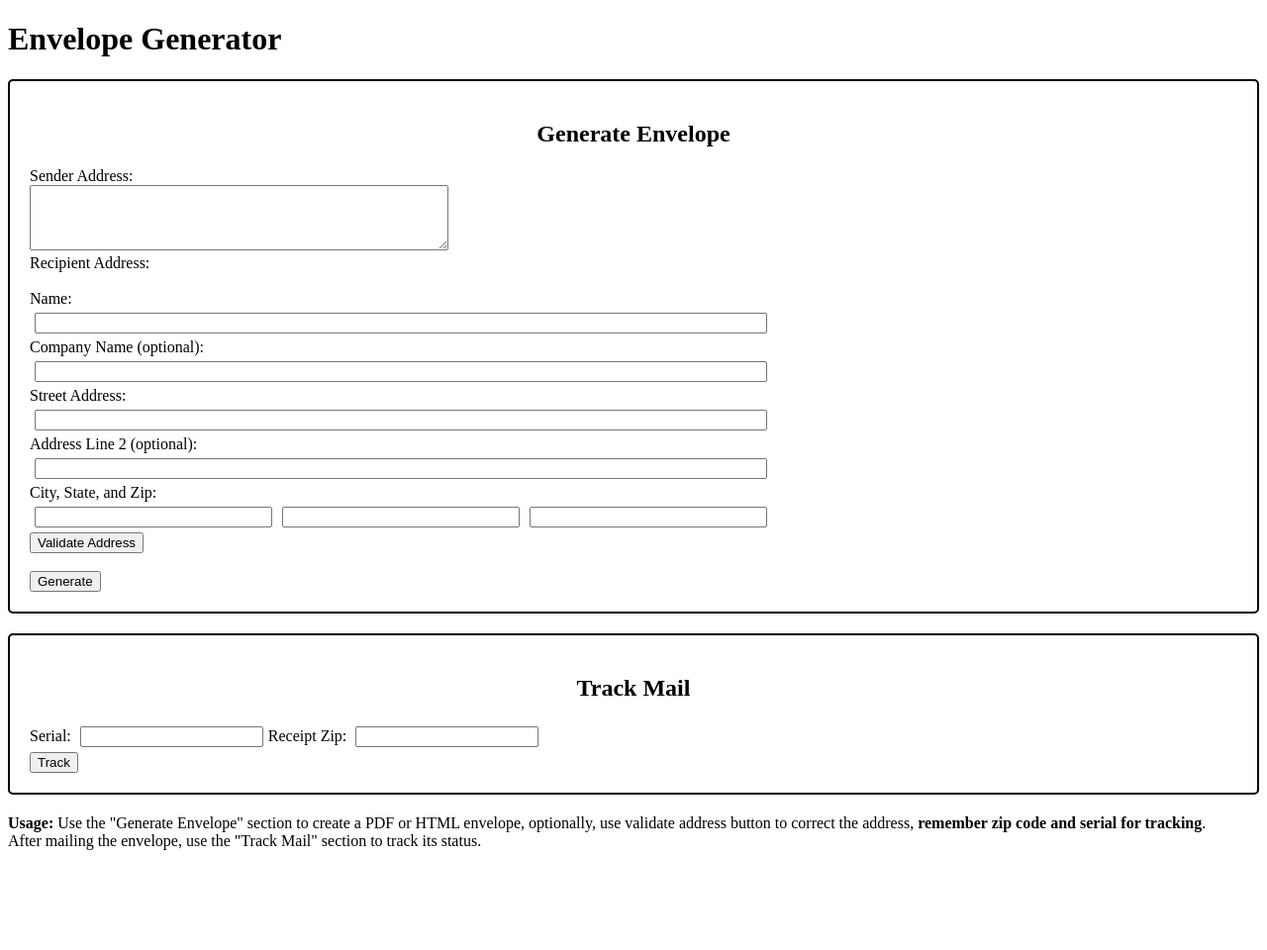
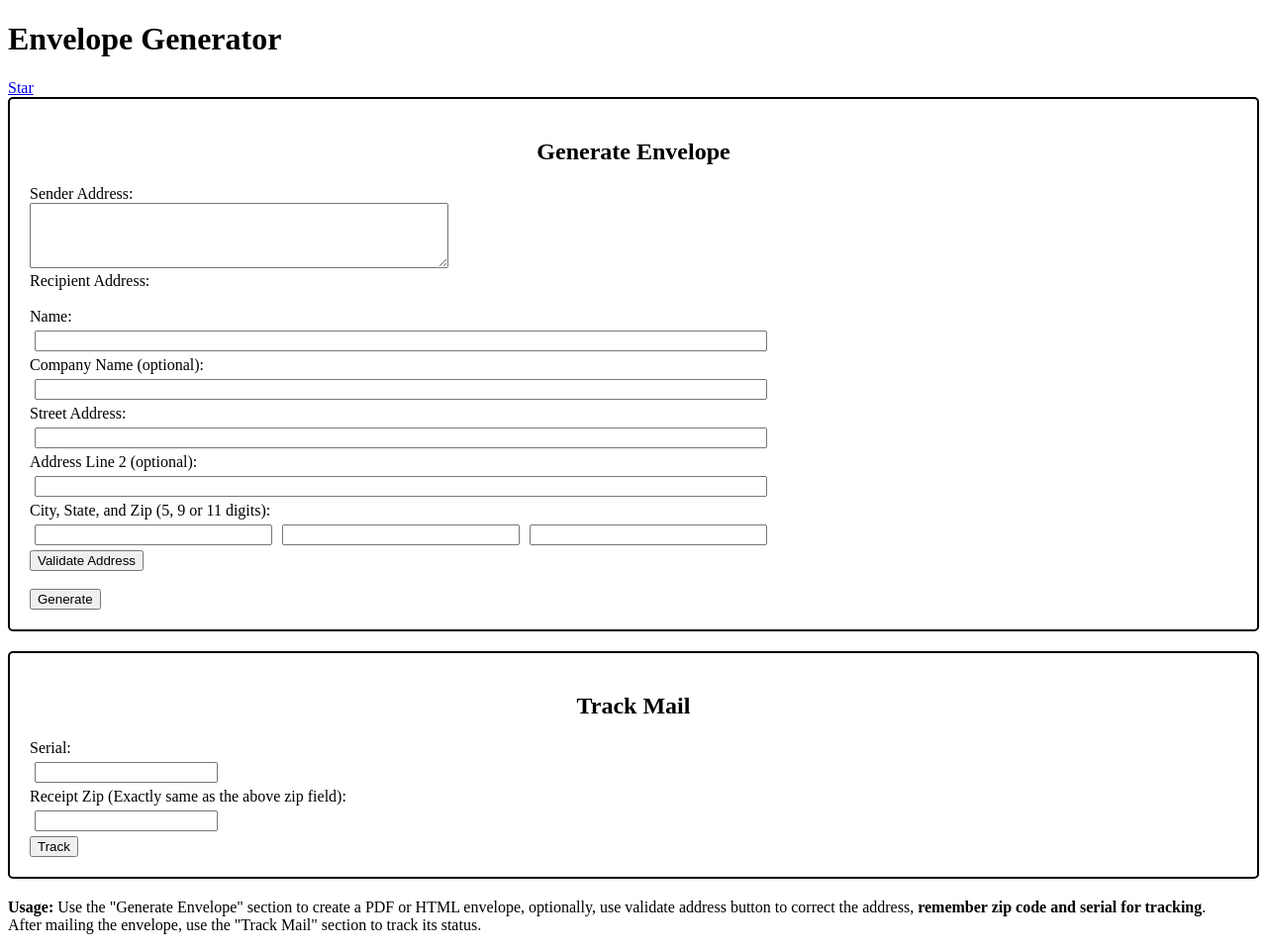
Before and after one commit to 1997cui/envelope, a Python web app: template app/templates/index.html in a window 1280 px wide. Shown: the whole page at 99% size. Before the commit the page ends 859 px from the top, so only its background shows below. Run offline with Jinja, Linux system fonts and the light colour scheme; the template is opened without the code that fills it, so the values that code supplies are empty.

Commit message:
Add github icon

```diff
--- a/app/templates/index.html
+++ b/app/templates/index.html
@@ -66,7 +66,7 @@ h2 {
 </head>
 <body>
   <h1>Envelope Generator</h1>
-
+  <a class="github-button" href="https://github.com/1997cui/envelope" data-size="large" data-show-count="true" aria-label="Star 1997cui/envelope on GitHub">Star</a>
   <div class="container">
     <h2>Generate Envelope</h2>
     <form method="POST" action="{{ url_for('generate') }}" target="_blank">
@@ -91,7 +91,7 @@ h2 {
     <div class="flex-container">
       <input type="text" name="recipient_address2" maxlength="100" class="flex-item"><br>
     </div>
-    <label>City, State, and Zip:</label><br>
+    <label>City, State, and Zip (5, 9 or 11 digits):</label><br>
     <div class="flex-container">
         <input type="text" name="recipient_city" maxlength="100" style="width: 30%;" class="flex-item">
         <input type="text" name="recipient_state" maxlength="2" minlength="2" style="width: 10%;" class="flex-item">
@@ -107,9 +107,9 @@ h2 {
     <h2>Track Mail</h2>
     <div class="flex-container">
     <form onsubmit="submitForm(event);">
-      <label for="serial">Serial: </label>
-      <input type="text" id="serial" required class="flex-item" maxlength="6" pattern="\d*" title="Max 6 digits> <br>
-      <label for="receiptZip">Receipt Zip: </label>
+      <label for="serial">Serial: </label><br>
+      <input type="text" id="serial" required class="flex-item" maxlength="6" pattern="\d*" title="Max 6 digits"/><br>
+      <label for="receiptZip"> Receipt Zip (Exactly same as the above zip field): </label><br>
       <input type="text" id="receiptZip" required class="flex-item"  maxlength="11" pattern="\d*" title="Enter 5, 9, or 11 digits"> <br>
       <input type="submit" value="Track">
   </form>
@@ -126,5 +126,6 @@ h2 {
 
   <p><strong>Usage:</strong> Use the "Generate Envelope" section to create a PDF or HTML envelope, optionally, use validate address button to correct the address, <b>remember zip code and serial for tracking</b>. <br/>
     After mailing the envelope, use the "Track Mail" section to track its status.</p>
+    <script async defer src="https://buttons.github.io/buttons.js"></script>
 </body>
 </html>
```
